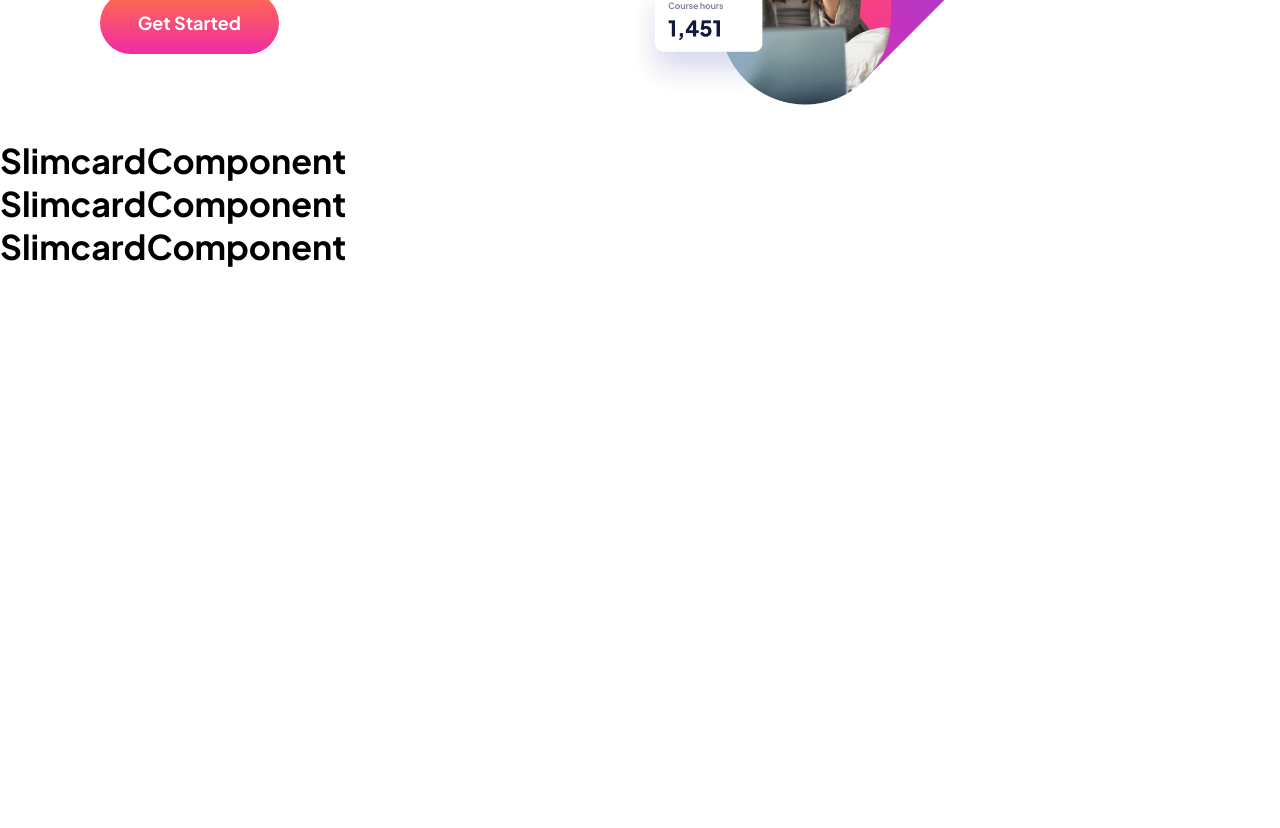
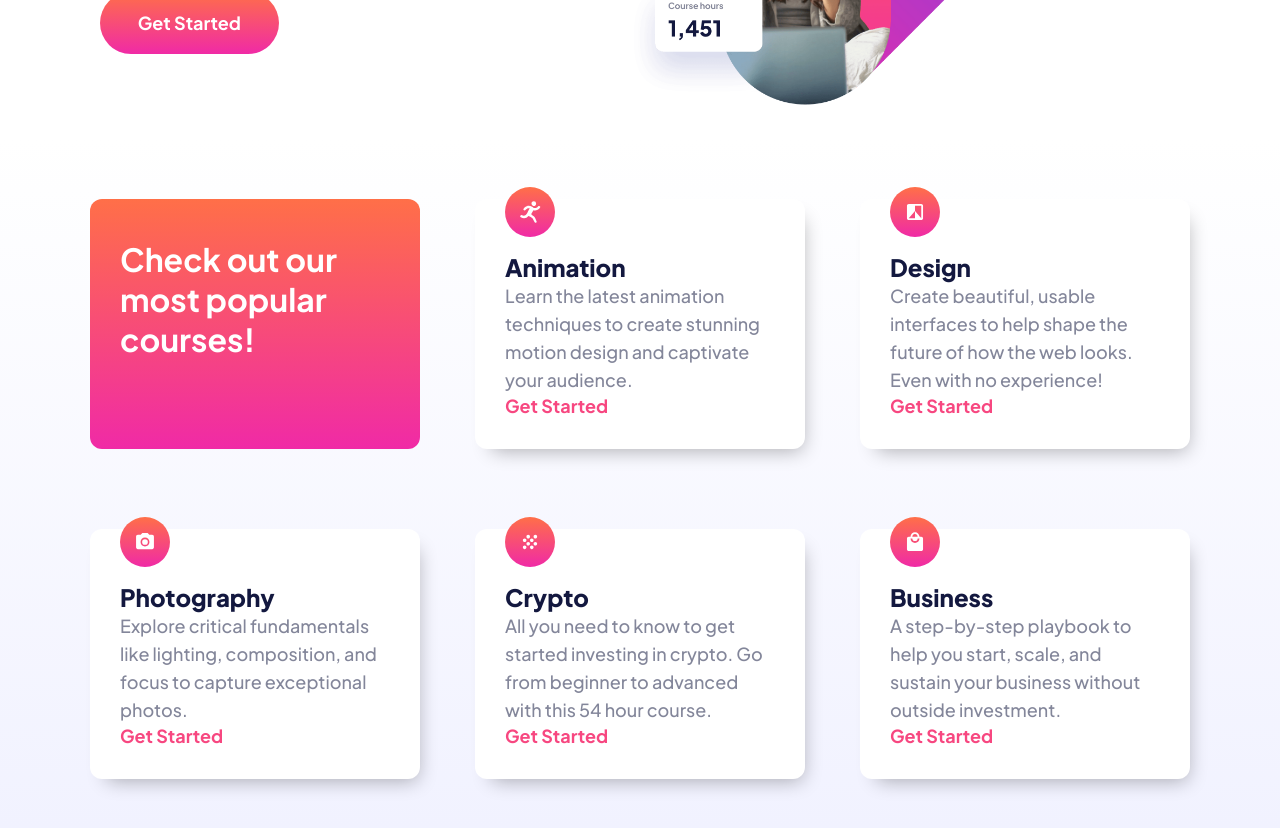
Before and after one commit to akinwumidi/React-Skilled-E-Learning, a React (Create React App) app: page / in a window 1280 px wide. Shown: the part 460-1288 px from the top of the page. Before the commit the page ends 800 px from the top, so only its background shows below. Built offline with nearby package versions, Linux system fonts and the light colour scheme.

Commit message:
Completed slimcards Section

```diff
--- a/src/components/slimcard/slimcard.jsx
+++ b/src/components/slimcard/slimcard.jsx
@@ -1,10 +1,16 @@
 import React from 'react'
-import './slimcard.css'
+import './slimcard.scss'
 
-const Slimcard = () => {
+const Slimcard = ({ title, Img, text }) => {
   return (
-    <div>
-      <h1>SlimcardComponent</h1>
+    <div className="slimcard">
+      <img src={Img} alt={`${title}-Image`} />
+      <div className="slim__backslide"></div>
+      <div className="slimcard-items">
+        <h3>{title}</h3>
+        <p>{text}</p>
+        <a href="#">Get Started</a>
+      </div>
     </div>
   )
 }
--- /dev/null
+++ b/src/components/slimcard/slimcard.scss
@@ -0,0 +1,72 @@
+.slimcard {
+  position: relative;
+  margin-top: 30px;
+  width: 330px;
+  height: 250px;
+  background: #fff;
+  color: var(--text-color);
+  padding: 50px 30px;
+  border-radius: 12px;
+  display: flex;
+  flex-direction: column;
+  justify-content: center;
+  align-items: flex-start;
+  gap: 15px;
+  -webkit-box-shadow: 7px 11px 20px -10px rgba(0, 0, 0, 0.33);
+  box-shadow: 7px 11px 20px -10px rgba(0, 0, 0, 0.33);
+  //   transition: 0.3s ease;
+
+  .slim__backslide {
+    z-index: 1;
+    border-radius: 12px;
+    position: absolute;
+    bottom: 0;
+    left: 0;
+    width: 0;
+    height: 0;
+    background: linear-gradient(180deg, #ff6f48 0%, #f02aa6 100%);
+    transition: 0.5s ease-in-out;
+  }
+
+  &:hover .slim__backslide {
+    width: 100%;
+    height: 100%;
+  }
+  &:hover .slimcard-items {
+    p {
+      color: #fff;
+    }
+    a {
+      color: var(--text-color);
+    }
+  }
+
+  img {
+    z-index: 3;
+    margin-top: -45px;
+    width: 50px;
+  }
+  .slimcard-items {
+    z-index: 3;
+
+    p {
+      font-size: 1.125rem;
+      line-height: 28px;
+      color: var(--text-color-light);
+    }
+
+    h3 {
+      font-size: 1.5rem;
+      font-weight: 800;
+      color: var(--text-color);
+    }
+
+    a {
+      font-weight: 700;
+      font-size: 1.125rem;
+    }
+    a:hover {
+      color: var(--light-orange);
+    }
+  }
+}
--- a/src/constants/Images.js
+++ b/src/constants/Images.js
@@ -1,5 +1,15 @@
 import headerImg from './../assets/image-hero-mobile.png'
+import Animation from './../assets/icon-animation.svg'
+import Design from './../assets/icon-design.svg'
+import Photography from './../assets/icon-photography.svg'
+import Crypto from './../assets/icon-crypto.svg'
+import Business from './../assets/icon-business.svg'
+
 
 export default {
-    headerImg
+    headerImg, Animation,
+    Design,
+    Photography,
+    Crypto,
+    Business
 }
--- a/src/containers/slimcards/slimcards.jsx
+++ b/src/containers/slimcards/slimcards.jsx
@@ -1,14 +1,48 @@
 import React from 'react'
 import { Slimcard } from '../../components'
-import './slimcards.css'
+import './slimcards.scss'
+import { Images } from './../../constants'
+
+const Slyslimcard = () => (
+  <div className="slyslimcard">
+    <h2>Check out our most popular courses!</h2>
+  </div>
+)
 
 const Slimcards = () => {
   return (
-    <div>
-      <Slimcard />
-      <Slimcard />
-      <Slimcard />
-    </div>
+    <section className="slimcards-section">
+      <div className="slimcards-container container">
+        <Slyslimcard />
+        <Slimcard
+          title="Animation"
+          Img={Images.Animation}
+          text="Learn the latest animation techniques to create stunning motion design and captivate your audience."
+        />
+        <Slimcard
+          title="Design"
+          Img={Images.Design}
+          text="Create beautiful, usable interfaces to help shape the future of how the web looks. Even with no experience!"
+        />
+        <Slimcard
+          title="Photography"
+          Img={Images.Photography}
+          text="Explore critical fundamentals like lighting, composition, and focus to capture exceptional photos.
+
+"
+        />
+        <Slimcard
+          title="Crypto"
+          Img={Images.Crypto}
+          text="All you need to know to get started investing in crypto. Go from beginner to advanced with this 54 hour course."
+        />
+        <Slimcard
+          title="Business"
+          Img={Images.Business}
+          text="A step-by-step playbook to help you start, scale, and sustain your business without outside investment."
+        />
+      </div>
+    </section>
   )
 }
 
--- /dev/null
+++ b/src/containers/slimcards/slimcards.scss
@@ -0,0 +1,23 @@
+.slimcards-section {
+  background: linear-gradient(180deg, #ffffff 0%, #f0f1ff 100%);
+  padding-top: 30px;
+}
+.slyslimcard {
+  margin-top: 30px;
+  width: 330px;
+  height: 250px;
+  background: linear-gradient(180deg, #ff6f48 0%, #f02aa6 100%);
+  color: #fff;
+  padding: 40px 30px;
+  border-radius: 12px;
+  font-weight: 800;
+  font-size: 1.33rem;
+}
+.slimcards-container {
+  display: flex;
+  justify-content: space-between;
+  align-items: center;
+  flex-wrap: wrap;
+  gap: 50px;
+  padding-bottom: 100px;
+}
```
Also changed, not shown: src/components/slimcard/slimcard.css (deleted), src/containers/slimcards/slimcards.css (deleted).
